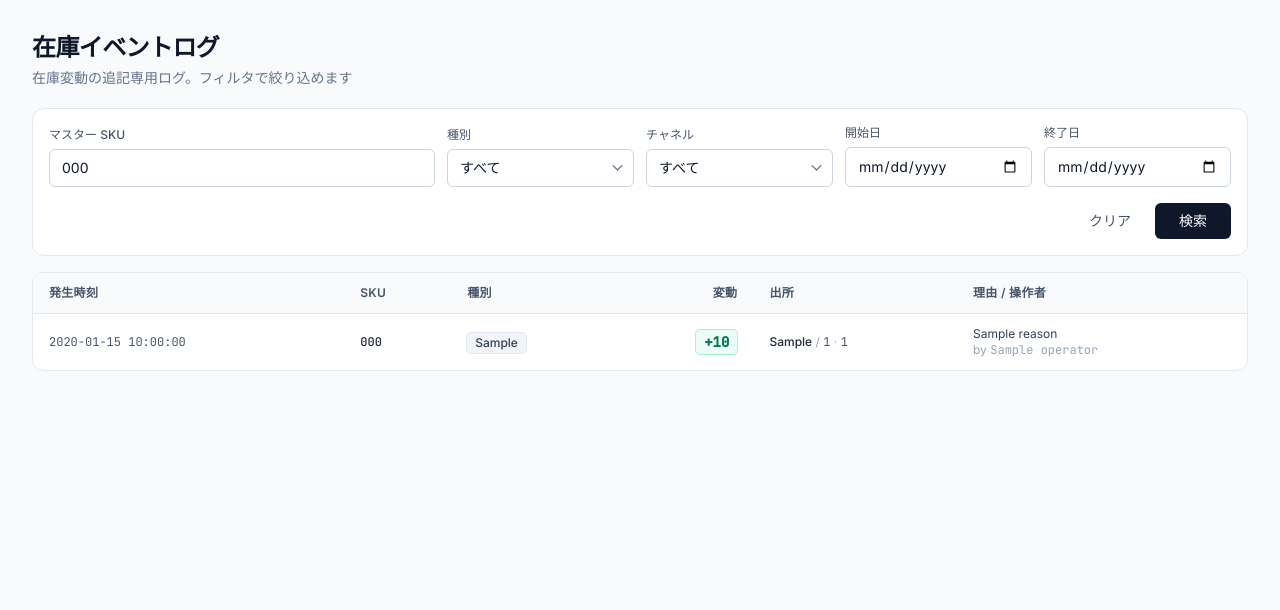
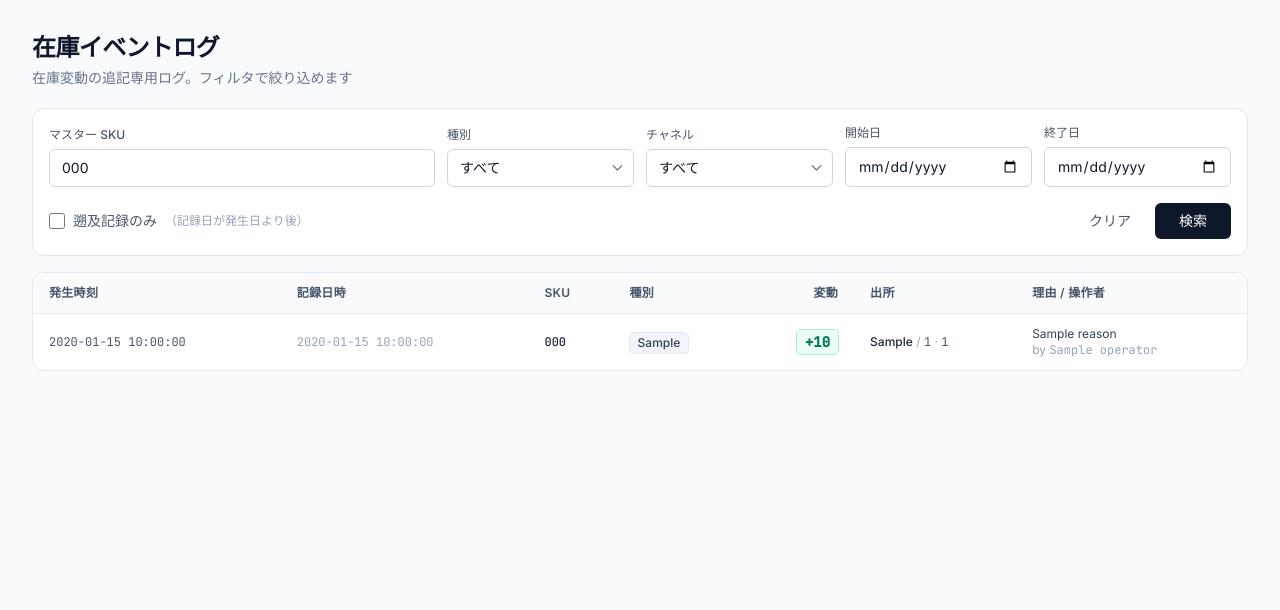
Before and after one commit to TopMaster-dev/product_system, a FastAPI app: template app/ui/templates/events.html in a window 1280 px wide. Shown: the part 57-667 px from the top of the page. Run offline with FastAPI, Linux system fonts and the light colour scheme; the template is opened without the code that fills it: most values are stand-ins (such as "Sample title", 1, 10 or a date in 2020); parts of the project's set-up code (start-up, migrations or seed data) failed here and were passed over; some libraries are stand-ins or nearby versions.

Commit message:
feat(phase-2): surface insertion time and backdated events in the event log

```diff
--- a/app/ui/templates/events.html
+++ b/app/ui/templates/events.html
@@ -46,7 +46,14 @@
     <input name="until" type="date" value="{{ filters.until or '' }}"
            class="w-full px-3 py-2 border border-ink-300 rounded-md text-sm focus:ring-2 focus:ring-brand-500 focus:border-brand-500 outline-none transition bg-white" />
   </div>
-  <div class="sm:col-span-2 lg:col-span-6 flex flex-col sm:flex-row gap-2 sm:justify-end pt-1">
+  <div class="sm:col-span-2 lg:col-span-6 flex flex-col sm:flex-row gap-2 sm:justify-end pt-1 sm:items-center">
+    {# 遡及記録だけを抽出する。2026-08-20 以前のキャンセルは注文日で記録されていたため、
+       その影響範囲を調べるにはこの絞り込みが要る。 #}
+    <label class="flex items-center gap-2 text-sm text-ink-600 mr-auto cursor-pointer select-none">
+      <input type="checkbox" name="backdated" value="1" {% if backdated %}checked{% endif %}
+             class="w-4 h-4 rounded border-ink-300 text-brand-600 focus:ring-brand-500" />
+      遡及記録のみ<span class="text-xs text-ink-400">（記録日が発生日より後）</span>
+    </label>
     <a href="/admin/events" class="inline-flex items-center justify-center px-4 py-2 text-sm text-ink-600 hover:text-ink-900 hover:bg-ink-100 rounded-md transition font-medium">
       クリア
     </a>
@@ -76,6 +83,7 @@
       <thead class="bg-ink-50 text-ink-600 text-xs uppercase tracking-wide border-b border-ink-200">
         <tr>
           <th class="px-4 py-3 text-left font-semibold whitespace-nowrap">発生時刻</th>
+          <th class="px-4 py-3 text-left font-semibold whitespace-nowrap">記録日時</th>
           <th class="px-4 py-3 text-left font-semibold">SKU</th>
           <th class="px-4 py-3 text-left font-semibold">種別</th>
           <th class="px-4 py-3 text-right font-semibold whitespace-nowrap">変動</th>
@@ -86,7 +94,16 @@
       <tbody class="divide-y divide-ink-100">
         {% for ev in events %}
           <tr class="hover:bg-ink-50/60 transition">
-            <td class="px-4 py-3 text-xs font-mono text-ink-600 whitespace-nowrap">{{ ev.occurred_at.strftime('%Y-%m-%d %H:%M:%S') }}</td>
+            <td class="px-4 py-3 text-xs font-mono text-ink-600 whitespace-nowrap">
+              {{ ev.occurred_at.strftime('%Y-%m-%d %H:%M:%S') }}
+              {% if is_backdated(ev) %}
+                <span class="ml-1 inline-flex items-center px-1.5 py-0.5 rounded text-[10px] font-medium bg-violet-50 text-violet-700 ring-1 ring-violet-200"
+                      title="この日付は実際に記録された日時ではありません。2026-08-20 以前のキャンセルは元の注文日で記録されていました。">遡及</span>
+              {% endif %}
+            </td>
+            <td class="px-4 py-3 text-xs font-mono whitespace-nowrap {% if is_backdated(ev) %}text-violet-700 font-medium{% else %}text-ink-400{% endif %}">
+              {% if ev.created_at %}{{ ev.created_at.strftime('%Y-%m-%d %H:%M:%S') }}{% else %}—{% endif %}
+            </td>
             <td class="px-4 py-3 font-mono text-xs font-medium text-ink-800">{{ ev.sku_code }}</td>
             <td class="px-4 py-3">{{ event_badge(ev.event_type) }}</td>
             <td class="px-4 py-3 text-right">
@@ -112,7 +129,7 @@
           </tr>
         {% else %}
           <tr>
-            <td colspan="6" class="px-4 py-16 text-center">
+            <td colspan="7" class="px-4 py-16 text-center">
               <div class="flex flex-col items-center gap-2 text-ink-500">
                 <svg class="w-10 h-10 text-ink-300" viewBox="0 0 24 24" fill="none" stroke="currentColor" stroke-width="1.5" stroke-linecap="round" stroke-linejoin="round"><line x1="8" y1="6" x2="21" y2="6"/><line x1="8" y1="12" x2="21" y2="12"/><line x1="8" y1="18" x2="21" y2="18"/><line x1="3" y1="6" x2="3.01" y2="6"/><line x1="3" y1="12" x2="3.01" y2="12"/><line x1="3" y1="18" x2="3.01" y2="18"/></svg>
                 <div class="text-sm">該当するイベントはありません</div>
@@ -131,7 +148,14 @@
     <div class="bg-white rounded-xl border border-ink-200 p-4
                 {% if ev.quantity_delta < 0 %}border-l-4 border-l-red-400{% else %}border-l-4 border-l-emerald-400{% endif %}">
       <div class="flex items-start justify-between gap-3 mb-2">
-        <div class="text-xs text-ink-500 font-mono">{{ ev.occurred_at.strftime('%Y-%m-%d %H:%M:%S') }}</div>
+        <div class="text-xs text-ink-500 font-mono">
+          {{ ev.occurred_at.strftime('%Y-%m-%d %H:%M:%S') }}
+          {% if is_backdated(ev) %}
+            <div class="mt-0.5 text-[10px] text-violet-700 font-medium">
+              遡及 · 記録 {{ ev.created_at.strftime('%Y-%m-%d %H:%M') }}
+            </div>
+          {% endif %}
+        </div>
         <div>
           {% if ev.quantity_delta < 0 %}
             <span class="inline-flex items-center px-2 py-0.5 rounded bg-red-50 text-red-700 ring-1 ring-red-200 font-mono font-bold tabular-nums">{{ '%+d' % ev.quantity_delta }}</span>
```
Also changed, not shown: app/ui/routes/events.py (+48 -2 lines), tests/integration/test_admin_ui.py (+50 -1 lines).
